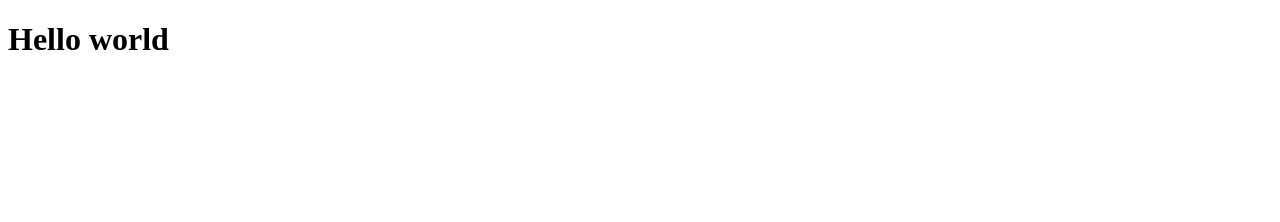
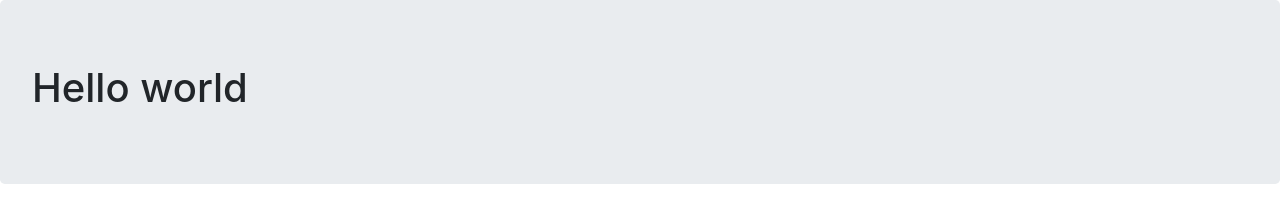
Before and after one commit to isaac1104/simple-crud, a React app: page / in a window 1280 px wide. Built offline with nearby package versions, Linux system fonts and the light colour scheme.

Commit message:
redux & bootstrap added

```diff
--- a/public/index.html
+++ b/public/index.html
@@ -10,6 +10,7 @@
     -->
     <link rel="manifest" href="%PUBLIC_URL%/manifest.json">
     <link rel="shortcut icon" href="%PUBLIC_URL%/favicon.ico">
+    <link rel="stylesheet" href="https://maxcdn.bootstrapcdn.com/bootstrap/4.0.0/css/bootstrap.min.css" integrity="sha384-Gn5384xqQ1aoWXA+058RXPxPg6fy4IWvTNh0E263XmFcJlSAwiGgFAW/dAiS6JXm" crossorigin="anonymous">
     <!--
       Notice the use of %PUBLIC_URL% in the tags above.
       It will be replaced with the URL of the `public` folder during the build.
--- a/src/components/App.js
+++ b/src/components/App.js
@@ -2,7 +2,9 @@ import React from "react";
 
 const App = () => {
   return (
-    <h1>Hello world</h1>
+    <div className="jumbotron">
+      <h1>Hello world</h1>
+    </div>
   );
 }
 
--- a/src/index.js
+++ b/src/index.js
@@ -1,5 +1,17 @@
 import React from "react";
 import ReactDOM from "react-dom";
+import { Provider } from "react-redux";
+import { createStore, applyMiddleware, compose } from "redux";
+import rootReducer from "./reducers";
+import reduxThunk from "redux-thunk";
 import App from "./components/App";
 
-ReactDOM.render(<App/>, document.getElementById("root"));
+const composeEnhancers = window.__REDUX_DEVTOOLS_EXTENSION_COMPOSE__ || compose;
+
+const store = createStore(rootReducer, {}, composeEnhancers(applyMiddleware(reduxThunk)));
+
+ReactDOM.render(
+  <Provider store={store}>
+    <App/>
+  </Provider>
+  , document.getElementById("root"));
--- /dev/null
+++ b/src/reducers/index.js
@@ -0,0 +1,8 @@
+import { combineReducers } from "redux";
+import { reducer as formReducer } from "redux-form";
+
+const rootReducer = combineReducers({
+  form: formReducer
+});
+
+export default rootReducer;
```
Also changed, not shown: src/actions/index.js (added), src/actions/types.js (added).
